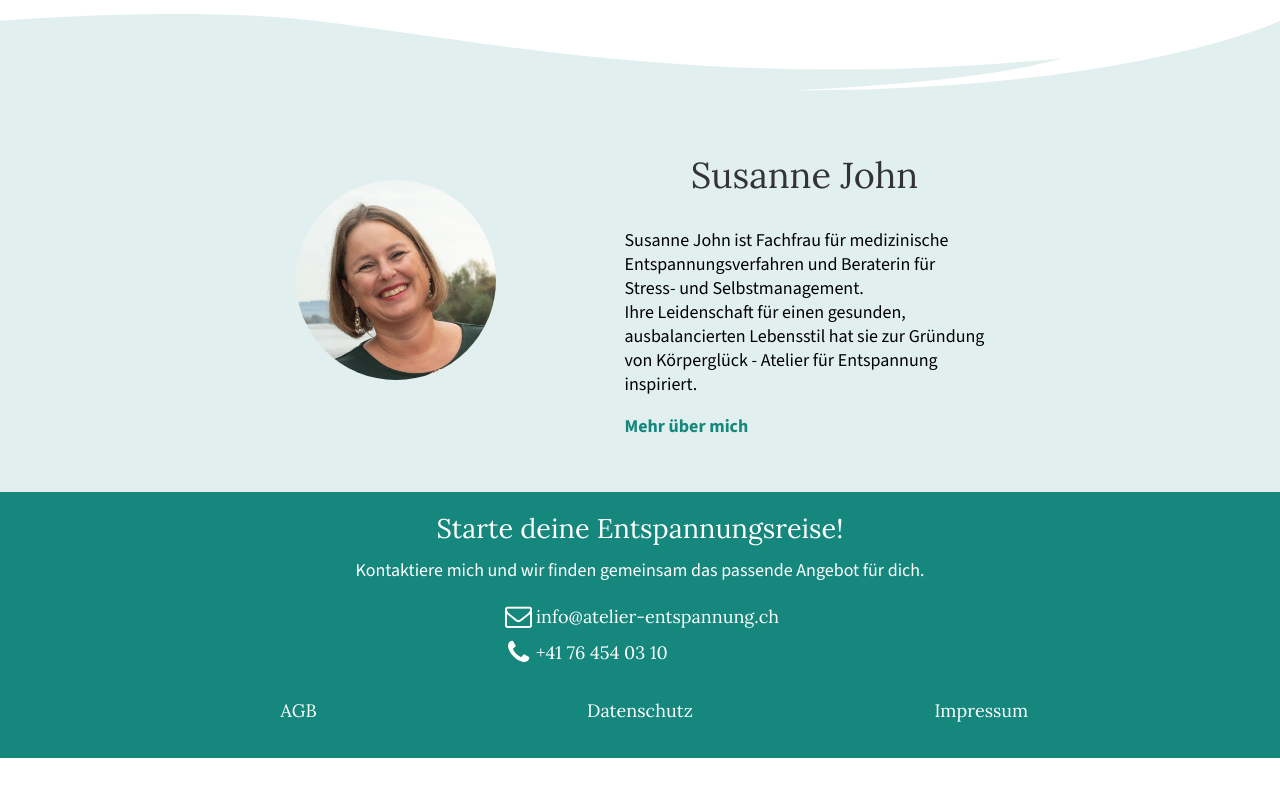
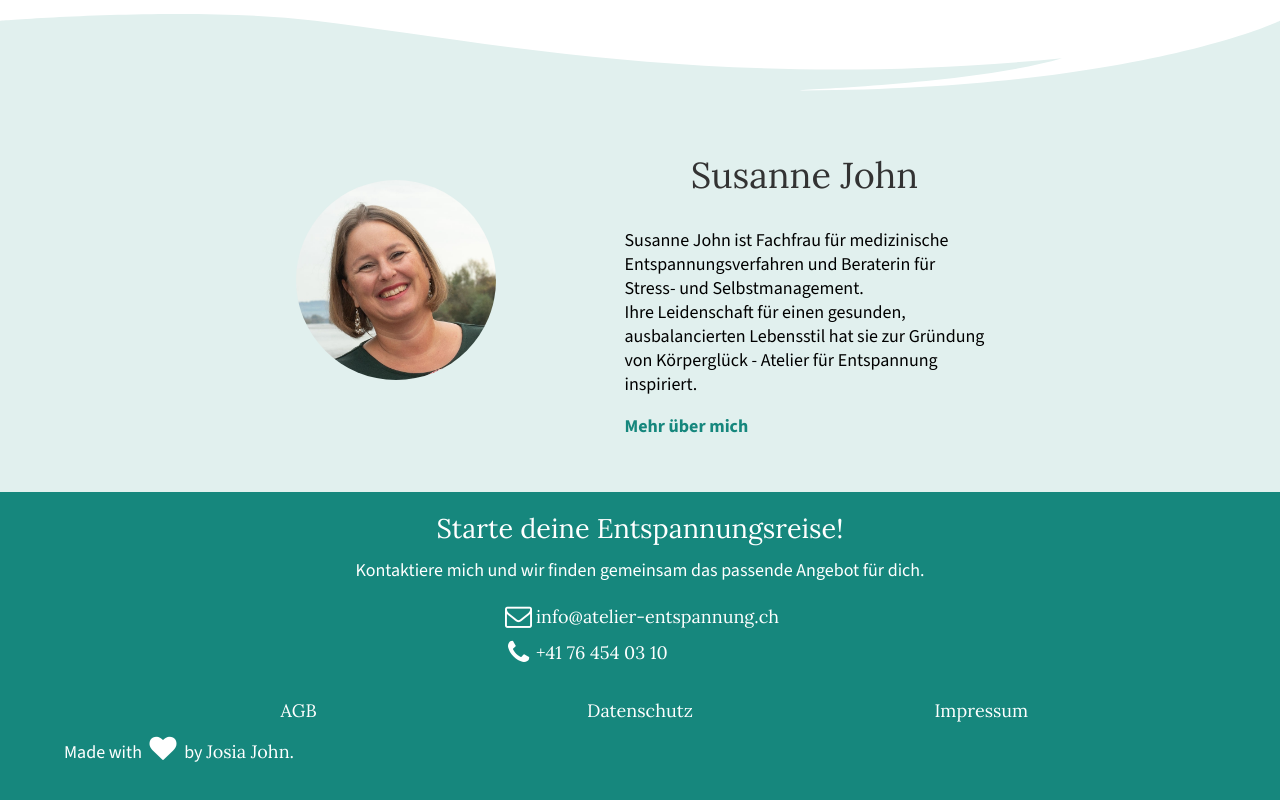
Before and after one commit to atelier-entspannung/atelier-entspannung.github.io, an Eleventy site: page src/index.html in a window 1280 px wide. Shown: the part 1727-2527 px from the top of the page. Before the commit the page ends 2485 px from the top, so only its background shows below. Built offline with nearby package versions, Linux system fonts and the light colour scheme; Eleventy itself is replaced by a stand-in of ours; files that its build step writes are made by us from their sources.

Commit message:
made with heart

```diff
--- a/src/_includes/snippets/footer.html
+++ b/src/_includes/snippets/footer.html
@@ -16,4 +16,6 @@
     <div class="flex" style="width: 80vw; text-align: center;"><a href="/AGB">AGB</a>
     <a href="/datenschutz">Datenschutz</a>
     <a href="/impressum">Impressum</a></div>
+
+    <p style="width: 90vw; text-align: left;">Made with <i class="fa fa-heart"></i> by <a href="https://jlabs.ch">Josia John</a>.</p>
 </footer>
```
